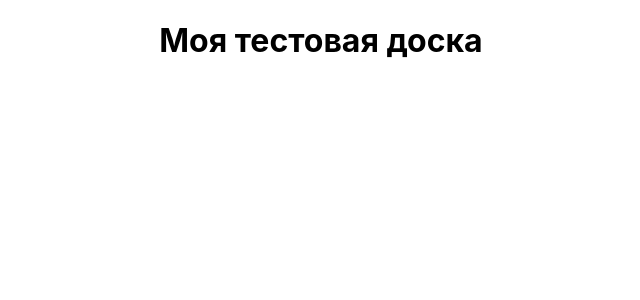
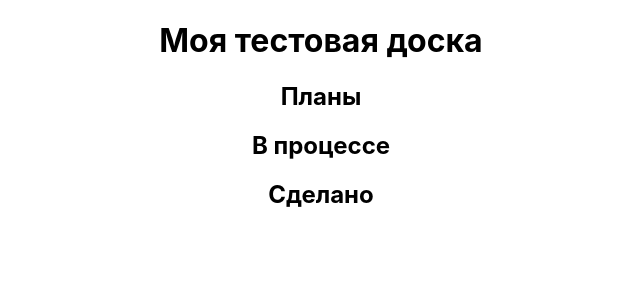
Before and after one commit to sadovam/my-trello-frontend, a React (Create React App) app: page /board in a window 1280 px wide. Shown: the top 300 px of the page, without its empty margins (319-959 px from the left). Built offline with nearby package versions, Linux system fonts and the light colour scheme.

Commit message:
Add List

```diff
--- /dev/null
+++ b/src/common/interfaces/ICard.d.ts
@@ -0,0 +1,4 @@
+export interface ICard {
+  id: number;
+  title: string;
+}
--- /dev/null
+++ b/src/common/interfaces/IList.d.ts
@@ -0,0 +1,5 @@
+export interface IList {
+  id: number;
+  title: string;
+  cards: ICard[];
+}
--- a/src/pages/Board/Board.tsx
+++ b/src/pages/Board/Board.tsx
@@ -1,11 +1,14 @@
 import React from 'react';
+import { IList } from '../../common/interfaces/IList';
+import List from './components/List/List';
 
 interface BoardProps {
   num?: string;
 }
 
 interface BoardState {
-  title?: string;
+  title: string;
+  lists: IList[];
 }
 
 export default class Board extends React.Component<BoardProps, BoardState> {
@@ -14,35 +17,41 @@ export default class Board extends React.Component<BoardProps, BoardState> {
 
     this.state = {
       title: 'Моя тестовая доска',
-      // lists: [
-      //   {
-      //     id: 1,
-      //     title: 'Планы',
-      //     cards: [
-      //       { id: 1, title: 'помыть кота' },
-      //       { id: 2, title: 'приготовить суп' },
-      //       { id: 3, title: 'сходить в магазин' },
-      //     ],
-      //   },
-      //   {
-      //     id: 2,
-      //     title: 'В процессе',
-      //     cards: [{ id: 4, title: 'посмотреть сериал' }],
-      //   },
-      //   {
-      //     id: 3,
-      //     title: 'Сделано',
-      //     cards: [
-      //       { id: 5, title: 'сделать домашку' },
-      //       { id: 6, title: 'погулять с собакой' },
-      //     ],
-      //   },
-      // ],
+      lists: [
+        {
+          id: 1,
+          title: 'Планы',
+          cards: [
+            { id: 1, title: 'помыть кота' },
+            { id: 2, title: 'приготовить суп' },
+            { id: 3, title: 'сходить в магазин' },
+          ],
+        },
+        {
+          id: 2,
+          title: 'В процессе',
+          cards: [{ id: 4, title: 'посмотреть сериал' }],
+        },
+        {
+          id: 3,
+          title: 'Сделано',
+          cards: [
+            { id: 5, title: 'сделать домашку' },
+            { id: 6, title: 'погулять с собакой' },
+          ],
+        },
+      ],
     };
   }
 
   render(): JSX.Element {
-    const { title } = this.state;
-    return <h1>{title}</h1>;
+    const { title, lists } = this.state;
+    const listComponents = lists.map((l) => <List id={l.id} title={l.title} cards={l.cards} />);
+    return (
+      <div>
+        <h1>{title}</h1>
+        {listComponents}
+      </div>
+    );
   }
 }
--- a/src/pages/Board/components/List/List.tsx
+++ b/src/pages/Board/components/List/List.tsx
@@ -0,0 +1,8 @@
+import React from 'react';
+// import { ICard } from '../../../../common/interfaces/ICard';
+import { IList } from '../../../../common/interfaces/IList';
+
+export default function List(props: IList): JSX.Element {
+  const { title } = props;
+  return <h2>{title}</h2>;
+}
```
